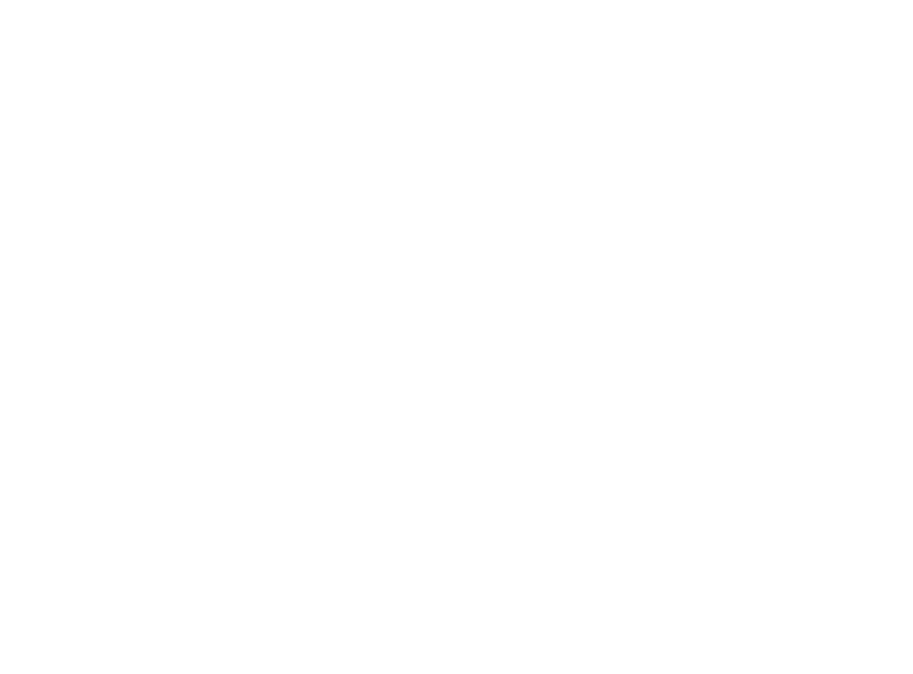
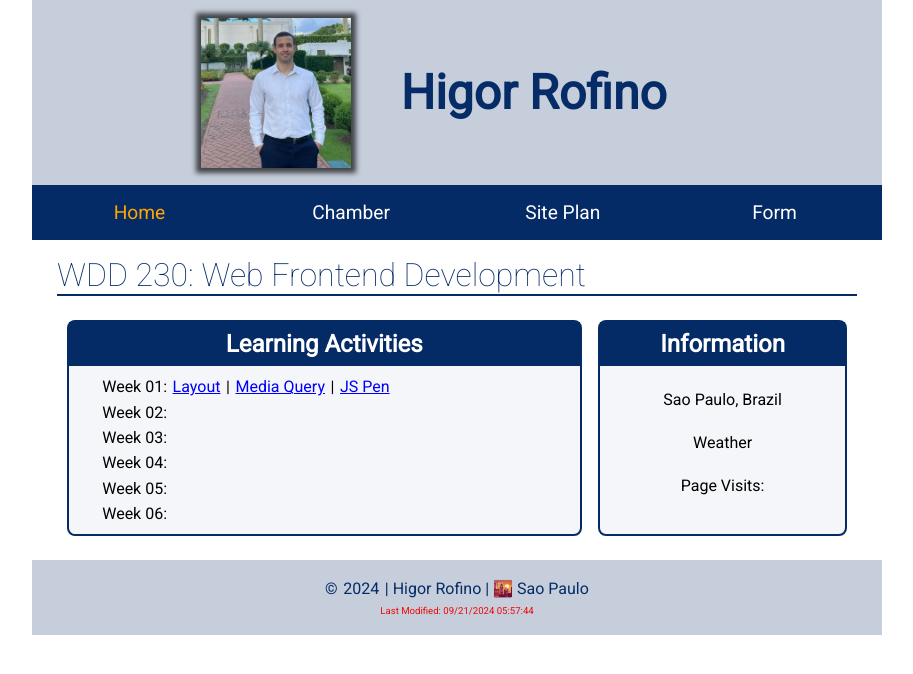
Before and after one commit to higorrofino/wdd230, a plain HTML site: page index.html in a window 1280 px wide. Shown: the whole page, without its empty margins (183-1096 px from the left). Drawn offline with Linux system fonts and the light colour scheme.

Commit message:
course home page

```diff
--- a/index.html
+++ b/index.html
@@ -3,7 +3,76 @@
   <head>
     <meta charset="UTF-8" />
     <meta name="viewport" content="width=device-width, initial-scale=1.0" />
-    <title>Document</title>
+    <link rel="preconnect" href="https://fonts.googleapis.com" />
+    <link rel="preconnect" href="https://fonts.gstatic.com" crossorigin />
+    <link
+      href="https://fonts.googleapis.com/css2?family=Roboto:ital,wght@0,100;0,400;1,900&display=swap"
+      rel="stylesheet"
+    />
+    <meta
+      name="description"
+      content="WDD 230 - Web Frontend Development - course assignment portal - Higor Rofino"
+    />
+    <meta name="author" content="Higor Rofino" />
+    <link rel="stylesheet" href="styles/base.css" />
+    <link rel="stylesheet" href="styles/larger.css" />
+    <title>Higor Rofino - WDD 230 - Web Frontend Development</title>
   </head>
-  <body></body>
+  <body>
+    <header>
+      <img src="images/profile.webp" alt="Higor Rofino profile" width="150" />
+      <span>Higor Rofino</span>
+    </header>
+
+    <nav>
+      <ul>
+        <li><a href="" id="active">Home</a></li>
+        <li><a href="">Chamber</a></li>
+        <li><a href="">Site Plan</a></li>
+        <li><a href="">Form</a></li>
+      </ul>
+    </nav>
+
+    <main>
+      <h1>WDD 230: Web Frontend Development</h1>
+      <div id="boxes">
+        <section class="card">
+          <h2>Learning Activities</h2>
+          <ul>
+            <li>
+              Week 01:
+              <a
+                href="https://higorrofino.github.io/wdd230/week01/holygrail.html"
+                >Layout</a
+              >
+              |
+              <a
+                href="https://higorrofino.github.io/wdd230/week01/media-query.html"
+                >Media Query</a
+              >
+              |
+              <a href="">JS Pen</a>
+            </li>
+            <li>Week 02: <a href=""></a></li>
+            <li>Week 03: <a href=""></a></li>
+            <li>Week 04: <a href=""></a></li>
+            <li>Week 05: <a href=""></a></li>
+            <li>Week 06: <a href=""></a></li>
+          </ul>
+        </section>
+        <section class="card">
+          <h2>Information</h2>
+          <p>Sao Paulo, Brazil</p>
+          <p>Weather</p>
+          <p>Page Visits:</p>
+        </section>
+      </div>
+    </main>
+
+    <footer>
+      <p>© <span id="year"></span> | Higor Rofino | 🌇 Sao Paulo</p>
+      <p id="lastModified"></p>
+    </footer>
+    <script src="scripts/getDate.js"></script>
+  </body>
 </html>
--- /dev/null
+++ b/scripts/getDate.js
@@ -0,0 +1,8 @@
+const options = {
+  year: "numeric",
+};
+year.innerHTML = new Date().toLocaleDateString("en-US", options);
+
+let modifiedDate = document.lastModified;
+
+lastModified.innerHTML = `Last Modified: ${modifiedDate}`;
--- /dev/null
+++ b/styles/base.css
@@ -0,0 +1,127 @@
+* {
+  margin: 0 0.1rem;
+  border: 0;
+  box-sizing: border-box;
+}
+
+body {
+  font-family: "Roboto", sans-serif;
+  font-weight: 400;
+}
+
+header,
+nav,
+footer {
+  margin: 0 auto;
+  max-width: 850px;
+}
+
+main {
+  margin: 0 auto;
+  max-width: 800px;
+}
+
+header {
+  background-color: #0b2d653b;
+  display: flex;
+  align-items: center;
+  justify-content: center;
+  padding: 1rem;
+  /* max-height: 120px; */
+}
+
+header span {
+  margin: 3rem;
+  color: #042a66fd;
+  font-size: 3rem;
+  font-weight: 1000;
+}
+
+header img {
+  box-shadow: 0 0 5px 5px #000000ac;
+}
+
+nav {
+  background-color: #042a66fd;
+}
+
+nav ul {
+  list-style-type: none;
+  padding: 0;
+}
+
+nav a {
+  text-decoration: none;
+  color: #fff;
+  text-align: center;
+  display: block;
+  padding: 1rem;
+  font-size: 1.2rem;
+}
+
+nav a:hover {
+  background-color: rgba(255, 255, 255, 0.2);
+}
+
+#active {
+  color: #ffa500;
+}
+
+h1 {
+  margin: 1rem 0;
+  font-family: "Roboto", sans-serif;
+  font-weight: 100;
+  border-bottom: 2px solid #042a66fd;
+  color: #042a66fd;
+}
+
+.card {
+  border: 2px solid #042a66fd;
+  margin: 0.5rem;
+  border-radius: 0.5rem;
+  background-color: #0b2d650a;
+}
+
+.card ul {
+  list-style-type: none;
+  padding: 0.5rem 0;
+  margin-left: 2rem;
+}
+
+.card ul li {
+  padding: 0.2rem 0;
+}
+
+.card h2 {
+  background-color: #042a66fd;
+  margin: 0;
+  padding: 0.5rem;
+  color: #fff;
+  text-align: center;
+}
+
+.card p {
+  margin: 1.5rem 0;
+  text-align: center;
+}
+
+.card a {
+  color: blue;
+}
+
+footer {
+  background-color: #0b2d653b;
+  color: #042a66fd;
+  text-align: center;
+  padding: 1rem;
+  margin-top: 1rem;
+}
+
+footer p {
+  padding: 0.2rem;
+}
+
+#lastModified {
+  color: #ed0808;
+  font-size: 0.6rem;
+}
--- /dev/null
+++ b/styles/larger.css
@@ -0,0 +1,13 @@
+@media screen and (min-width: 640px) {
+  nav ul {
+    display: flex;
+  }
+  nav ul li {
+    flex: 1 1 100%;
+  }
+
+  #boxes {
+    display: grid;
+    grid-template-columns: 2fr 1fr;
+  }
+}
```
Also changed, not shown: images/profile.webp (added).
